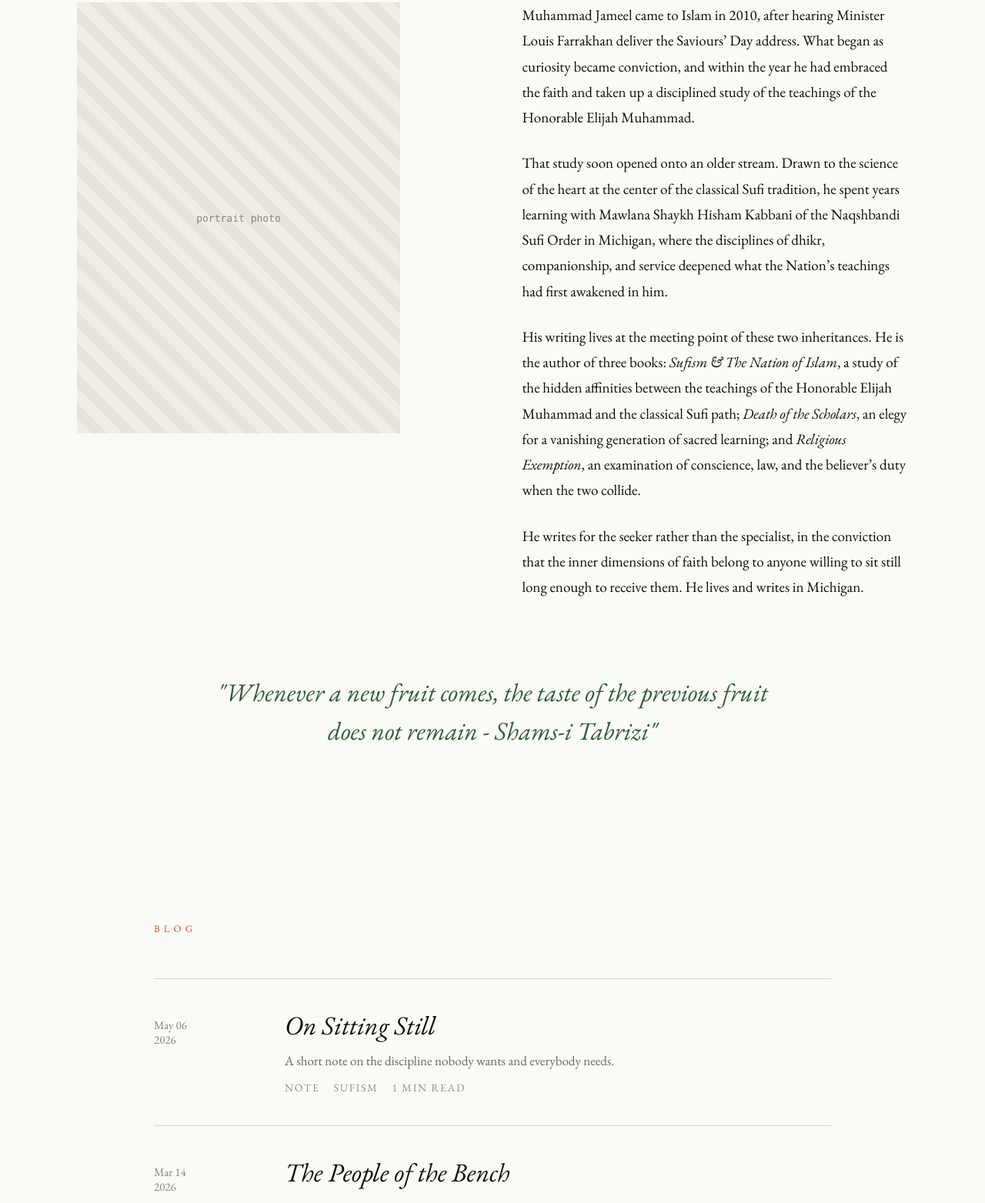
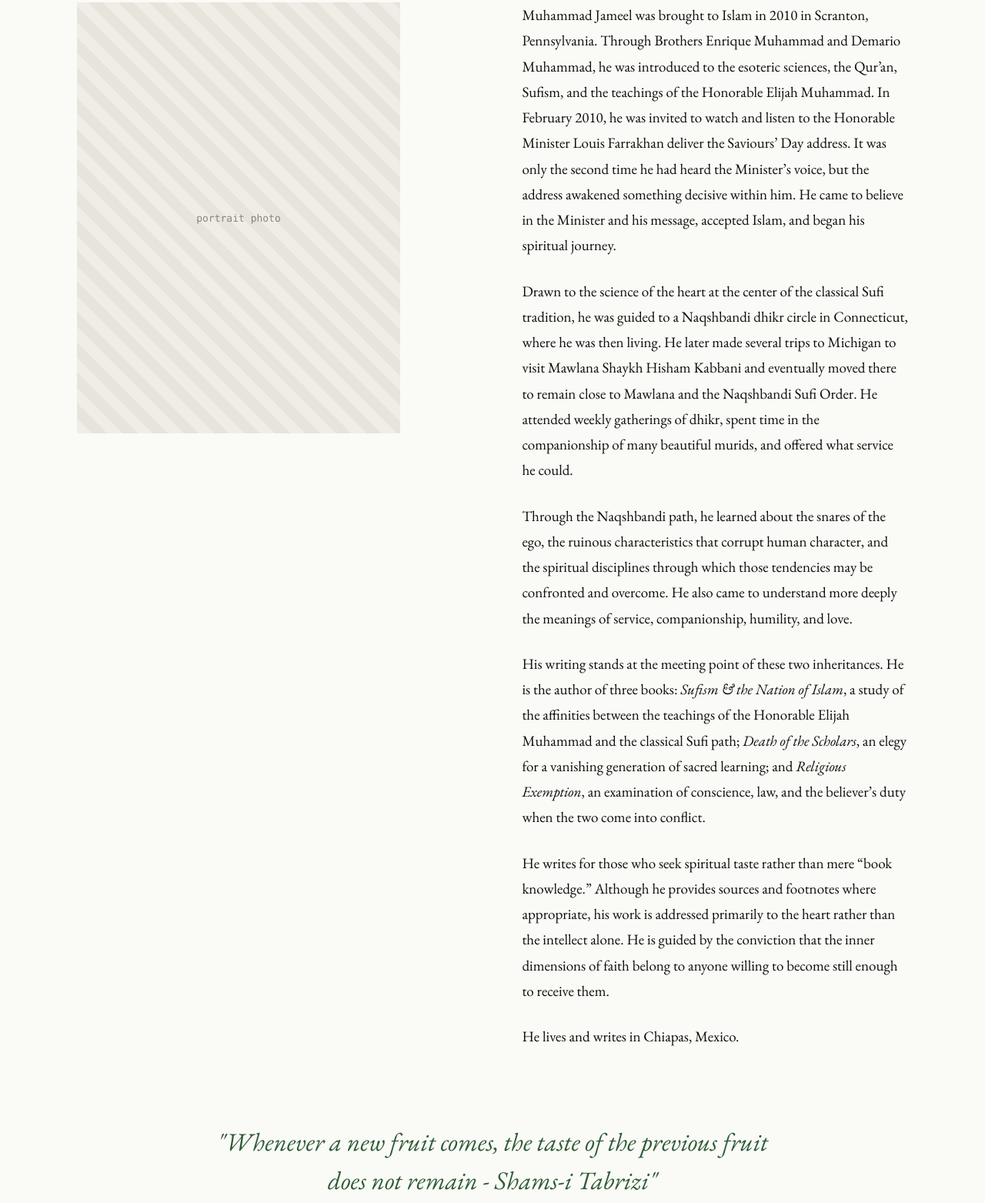
Before and after one commit to Jameel7007/muhammadjameel, an Astro site: page / in a window 1280 px wide. Shown: the part 982-2545 px from the top of the page at 77% size. Built offline with nearby package versions, Linux system fonts and the light colour scheme; Astro itself is replaced by a stand-in of ours.

Commit message:
Revise biography of Muhammad Jameel
Updated Muhammad Jameel's biography to include more detailed information about his journey to Islam, his studies, and his writing. Adjusted the narrative to reflect his current residence.

```diff
--- a/src/content/site/bio.md
+++ b/src/content/site/bio.md
@@ -2,10 +2,14 @@
 quote: '"Whenever a new fruit comes, the taste of the previous fruit does not remain - Shams-i Tabrizi"'
 ---
 
-Muhammad Jameel came to Islam in 2010, after hearing Minister Louis Farrakhan deliver the Saviours' Day address. What began as curiosity became conviction, and within the year he had embraced the faith and taken up a disciplined study of the teachings of the Honorable Elijah Muhammad.
+Muhammad Jameel was brought to Islam in 2010 in Scranton, Pennsylvania. Through Brothers Enrique Muhammad and Demario Muhammad, he was introduced to the esoteric sciences, the Qur’an, Sufism, and the teachings of the Honorable Elijah Muhammad. In February 2010, he was invited to watch and listen to the Honorable Minister Louis Farrakhan deliver the Saviours’ Day address. It was only the second time he had heard the Minister’s voice, but the address awakened something decisive within him. He came to believe in the Minister and his message, accepted Islam, and began his spiritual journey.
 
-That study soon opened onto an older stream. Drawn to the science of the heart at the center of the classical Sufi tradition, he spent years learning with Mawlana Shaykh Hisham Kabbani of the Naqshbandi Sufi Order in Michigan, where the disciplines of dhikr, companionship, and service deepened what the Nation's teachings had first awakened in him.
+Drawn to the science of the heart at the center of the classical Sufi tradition, he was guided to a Naqshbandi dhikr circle in Connecticut, where he was then living. He later made several trips to Michigan to visit Mawlana Shaykh Hisham Kabbani and eventually moved there to remain close to Mawlana and the Naqshbandi Sufi Order. He attended weekly gatherings of dhikr, spent time in the companionship of many beautiful murids, and offered what service he could.
 
-His writing lives at the meeting point of these two inheritances. He is the author of three books: *Sufism & The Nation of Islam*, a study of the hidden affinities between the teachings of the Honorable Elijah Muhammad and the classical Sufi path; *Death of the Scholars*, an elegy for a vanishing generation of sacred learning; and *Religious Exemption*, an examination of conscience, law, and the believer's duty when the two collide.
+Through the Naqshbandi path, he learned about the snares of the ego, the ruinous characteristics that corrupt human character, and the spiritual disciplines through which those tendencies may be confronted and overcome. He also came to understand more deeply the meanings of service, companionship, humility, and love.
 
-He writes for the seeker rather than the specialist, in the conviction that the inner dimensions of faith belong to anyone willing to sit still long enough to receive them. He lives and writes in Michigan.
+His writing stands at the meeting point of these two inheritances. He is the author of three books: *Sufism & the Nation of Islam*, a study of the affinities between the teachings of the Honorable Elijah Muhammad and the classical Sufi path; *Death of the Scholars*, an elegy for a vanishing generation of sacred learning; and *Religious Exemption*, an examination of conscience, law, and the believer’s duty when the two come into conflict.
+
+He writes for those who seek spiritual taste rather than mere “book knowledge.” Although he provides sources and footnotes where appropriate, his work is addressed primarily to the heart rather than the intellect alone. He is guided by the conviction that the inner dimensions of faith belong to anyone willing to become still enough to receive them.
+
+He lives and writes in Chiapas, Mexico.
```
